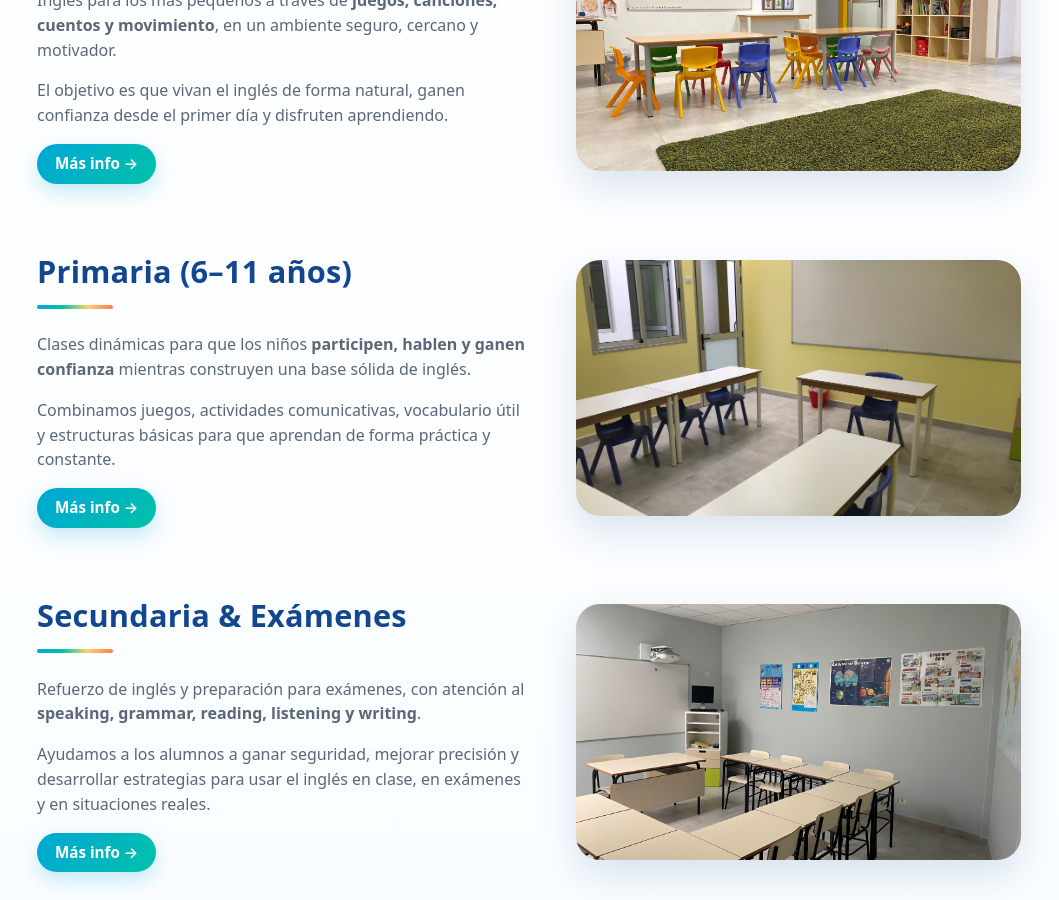
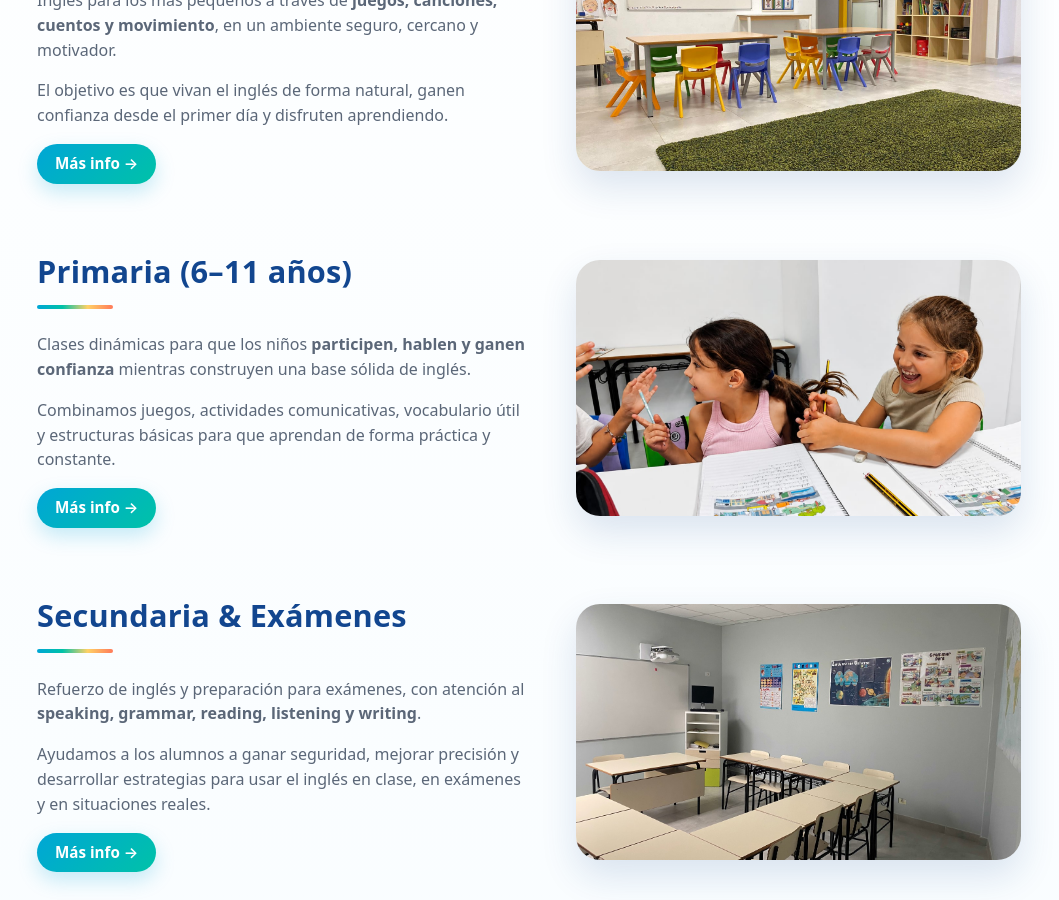
Before and after one commit to dixonbruce/englishco, a Jekyll site: the page built from index.html, in a window 1280 px wide and 900 px high, scrolled down 637 px. Shown: the whole window, without its empty margins (111-1170 px from the left). Built offline with Jekyll 4.4.1, drawn with Linux system fonts in a browser that asks for light colours.

Commit message:
Update index.html

```diff
--- a/index.html
+++ b/index.html
@@ -69,7 +69,7 @@ section: "home"
   </div>
 
   <div class="split__image">
-    <img src="/images/primaria.jpg" alt="Estudiantes de Primaria en clase de inglés" />
+    <img src="/images/maraleyre.jpg" alt="Estudiantes de Primaria en clase de inglés" />
   </div>
 </section>
 
```
